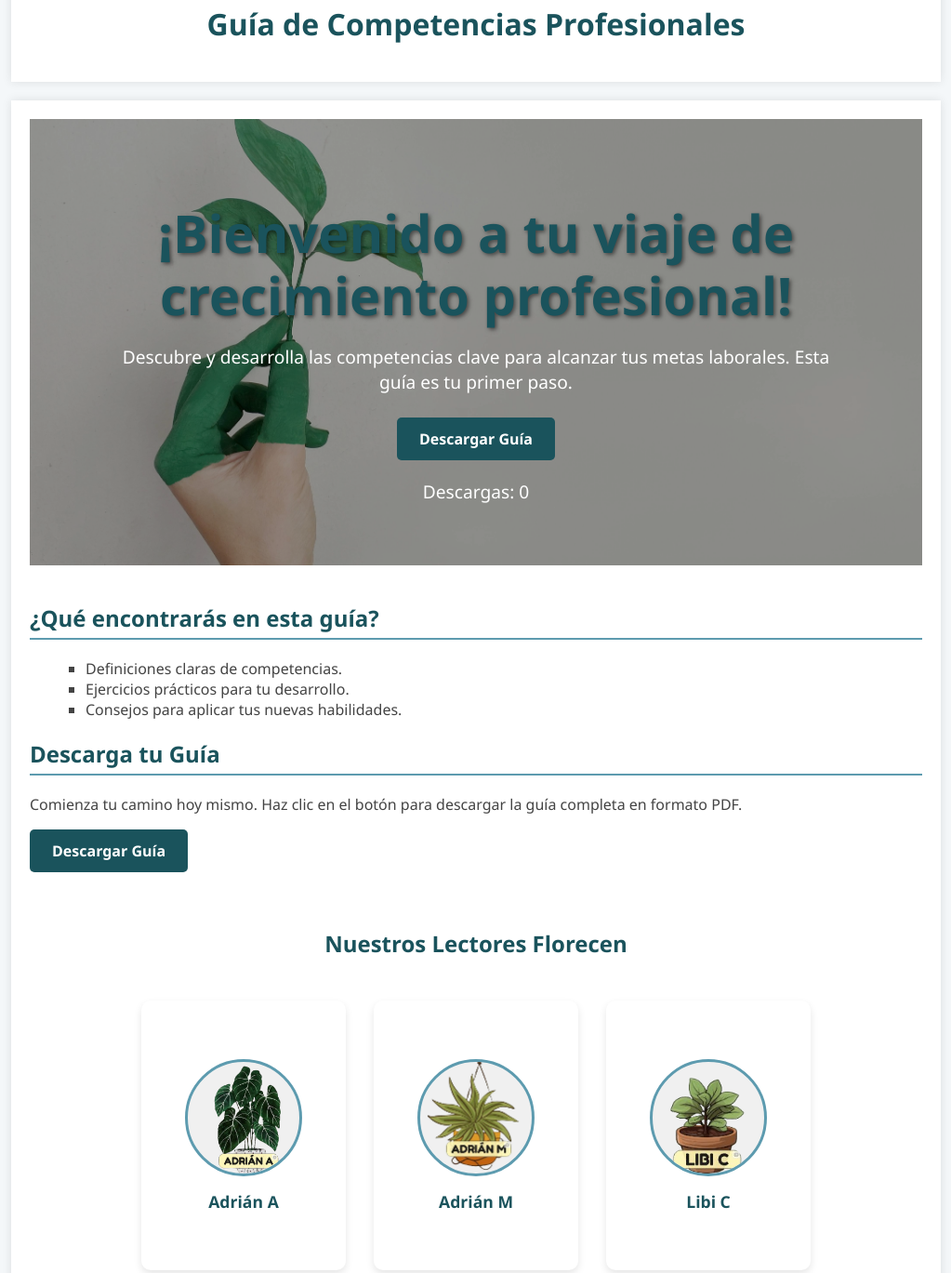
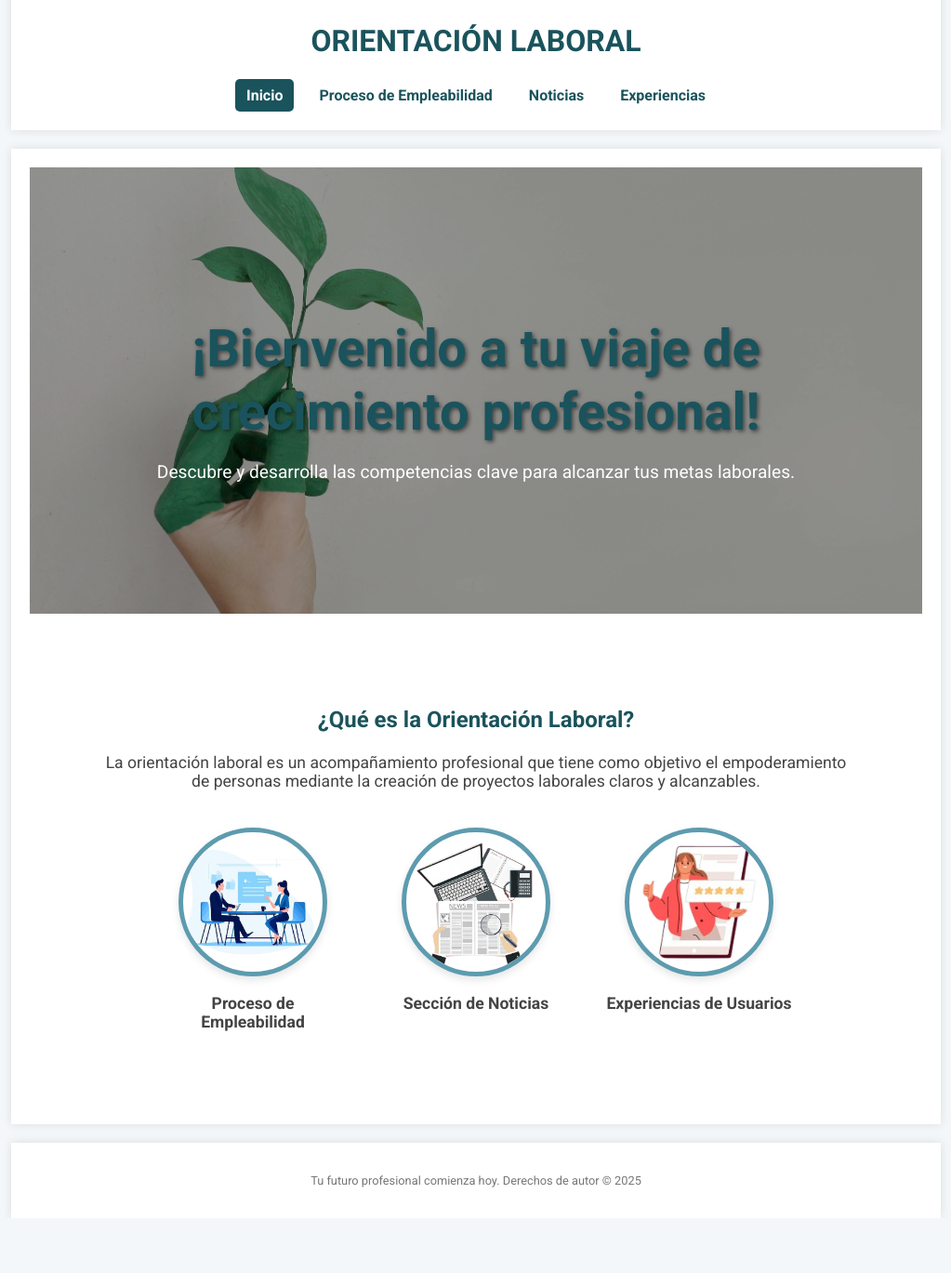
Before and after one commit to MccarthyJamil/Orientaci-nLaboral, a plain HTML site: page index.html in a window 1280 px wide. Shown: the part 16-1385 px from the top of the page at 93% size, without its empty margins (128-1151 px from the left). After the commit the page ends 1326 px from the top, so only its background shows below. Drawn offline with Linux system fonts and the light colour scheme.

Commit message:
Cambios hechos de secciones en forma de burbuja

```diff
--- a/css/style.css
+++ b/css/style.css
@@ -1,19 +1,22 @@
+/* Estilos generales del cuerpo y tipografía */
 body {
-    background-color: #f4f7f9; /* Un gris claro, más suave */
-    font-family: 'Segoe UI', Tahoma, Geneva, Verdana, sans-serif; /* Una fuente más profesional */
-    color: #444; /* Un gris oscuro, menos agresivo que el negro */
+    background-color: #f4f7f9;
+    font-family: 'Roboto', sans-serif;
+    color: #444;
     margin: 0;
     padding: 0;
 }
 
+h1, h2 {
+    color: #1a535c;
+}
+
 h1 {
-    color: #1a535c; /* Un azul oscuro, que transmite confianza */
     text-align: center;
 }
 
 h2 {
-    color: #1a535c;
-    border-bottom: 2px solid #5d9baf; /* Un azul más claro para el borde */
+    border-bottom: 2px solid #5d9baf;
     padding-bottom: 5px;
 }
 
@@ -21,10 +24,13 @@ ul {
     list-style-type: square;
     margin-left: 20px;
 }
+
 .destacado {
-    font-weight: 600; /* Negrita con un grosor específico */
+    font-weight: 600;
     color: #5d9baf;
 }
+
+/* Estructura principal de la página */
 header, main, footer {
     width: 90%;
     max-width: 960px;
@@ -48,15 +54,35 @@ footer {
     color: #777;
 }
 
-/* Opcional: Eliminar el padding del body que ya no es necesario */
-body {
-    padding: 0;
+/* Estilos de la navegación */
+nav {
+    display: flex;
+    justify-content: center;
+    gap: 15px;
+    margin-top: 10px;
 }
 
-/* Opcional: Centrar el h1 del header */
-header h1 {
-    margin-top: 0;
+nav a {
+    text-decoration: none;
+    color: #1a535c;
+    font-weight: 700;
+    padding: 8px 12px;
+    border-radius: 5px;
+    transition: background-color 0.3s ease;
 }
+
+nav a:hover {
+    background-color: #f0f0f0;
+}
+
+nav a.active {
+    background-color: #1a535c;
+    color: #fff;
+    pointer-events: none;
+    cursor: default;
+}
+
+/* Estilos para el botón de descarga */
 .button {
     display: inline-block;
     background-color: #1a535c;
@@ -71,115 +97,150 @@ header h1 {
 .button:hover {
     background-color: #0d3b66;
 }
-/* Estilos para la sección de la galería */
-.gallery-section {
-    padding: 40px 20px; /* Más espacio vertical para la sección */
-    text-align: center; /* Centra el título y el contenido */
-}
 
-.gallery-section h2 {
-    margin-bottom: 40px; /* Espacio debajo del título de la galería */
-    border-bottom: none; /* Quitamos el borde del h2 en esta sección si no lo queremos */
-    color: #1a535c; /* Aseguramos el color principal */
-}
-
-/* Contenedor principal de la galería - Usaremos Flexbox para organizar los items */
-.gallery-container {
-    display: flex; /* Habilitar Flexbox */
-    flex-wrap: wrap; /* Permitir que los items salten a la siguiente línea */
-    justify-content: center; /* Centrar los items horizontalmente */
-    gap: 30px; /* Espacio entre los items de la galería */
-    margin-top: 30px;
-}
-
-/* Estilos para cada item de la galería (imagen + nombre) */
-.gallery-item {
-    background-color: #ffffff;
-    border-radius: 10px; /* Bordes ligeramente redondeados para el contenedor del item */
-    box-shadow: 0 4px 8px rgba(0, 0, 0, 0.1);
-    padding: 20px;
+/* Estilos del Hero Section */
+.hero-section {
+    position: relative;
+    width: 100%;
+    height: 60vh;
+    background-image: url('../images/header.jpg');
+    background-size: cover;
+    background-position: center;
+    display: flex;
+    align-items: center;
+    justify-content: center;
     text-align: center;
-    width: 180px; /* Ancho fijo para cada item */
-    display: flex; /* Usar flexbox internamente para centrar contenido */
-    flex-direction: column; /* Apilar imagen y nombre verticalmente */
-    align-items: center; /* Centrar contenido horizontalmente */
-    justify-content: center; /* Centrar contenido verticalmente si hay espacio */
-    min-height: 250px; /* Altura mínima para que todos se vean similares */
-}
-
-/* Estilos para las imágenes de las flores - ¡Aquí viene el marco ovalado! */
-.gallery-item img {
-    width: 120px;
-    height: 120px;
-    object-fit: contain; /* ¡Cambiado aquí! */
-    border-radius: 50%;
-    border: 3px solid #5d9baf;
-    margin-bottom: 15px;
-    background-color: #f0f0f0; /* Agregamos un color de fondo para las "barras" */
-}
-
-/* Estilos para el nombre del lector */
-.gallery-item p {
-    font-weight: 600;
-    color: #1a535c;
-    margin: 0; /* Quitar el margen por defecto de los párrafos */
-    font-size: 1.1em;
-}
-/* Estilo para el enlace de la página activa */
-nav a.active {
-    background-color: #1a535c; /* Un color más oscuro para la página actual */
-    pointer-events: none; /* Deshabilita el clic en el enlace activo */
-    cursor: default; /* Cambia el cursor a la flecha por defecto */
-}
-/* Estilos para el encabezado principal (Hero Section) */
-.hero-section {
-    position: relative; /* Es clave para que el contenido se posicione sobre la imagen */
-    width: 100%;
-    height: 60vh; /* Altura de la sección (60% de la altura de la ventana de visualización) */
-    background-image: url('../images/header.jpg'); /* Carga tu imagen de fondo */
-    background-size: cover; /* Ajusta la imagen para cubrir todo el contenedor sin distorsionarse */
-    background-position: center; /* Centra la imagen */
-    display: flex;
-    align-items: center; /* Centra verticalmente el contenido */
-    justify-content: center; /* Centra horizontalmente el contenido */
-    text-align: center; /* Centra el texto dentro del contenedor */
-    color: #fff; /* Color del texto para que contraste con la imagen de fondo */
-    box-shadow: inset 0 0 0 2000px rgba(0, 0, 0, 0.4); /* Capa oscura sobre la imagen para mejorar la legibilidad del texto */
+    color: #fff;
+    box-shadow: inset 0 0 0 2000px rgba(0, 0, 0, 0.4);
     margin-bottom: 40px;
 }
 
-/* Estilos para el contenedor de contenido */
 .hero-content {
     max-width: 800px;
     padding: 20px;
 }
 
-/* Estilos para los títulos dentro de la hero section */
 .hero-section h1 {
-    font-size: 3.5em; /* Tamaño de fuente grande para el título principal */
+    font-size: 3.5em;
     font-weight: 700;
     margin-bottom: 10px;
     text-shadow: 2px 2px 4px rgba(0, 0, 0, 0.5);
     line-height: 1.2;
 }
 
-/* Estilos para el párrafo dentro de la hero section */
 .hero-section p {
     font-size: 1.2em;
     margin-bottom: 25px;
 }
-/* Media Query para dispositivos móviles (pantallas de hasta 768px de ancho) */
+
+/* Nuevos estilos para la sección de presentación con círculos */
+.presentation-section {
+    padding: 40px 20px;
+    text-align: center;
+}
+
+.presentation-section h2 {
+    border-bottom: none;
+    margin-bottom: 10px;
+}
+
+.presentation-section p {
+    font-size: 1.1em;
+    margin-bottom: 40px;
+    max-width: 800px;
+    margin-left: auto;
+    margin-right: auto;
+}
+
+.circles-container {
+    display: flex;
+    flex-wrap: wrap;
+    justify-content: center;
+    gap: 40px;
+}
+
+.circle-link {
+    text-decoration: none;
+    color: #444;
+    text-align: center;
+    width: 200px;
+    transition: transform 0.3s ease;
+}
+
+.circle-link:hover {
+    transform: translateY(-10px);
+}
+
+.circle-link img {
+    width: 150px;
+    height: 150px;
+    object-fit: cover;
+    border-radius: 50%;
+    border: 5px solid #5d9baf;
+    box-shadow: 0 4px 8px rgba(0, 0, 0, 0.1);
+}
+
+.circle-link p {
+    margin-top: 15px;
+    font-weight: 700;
+}
+
+/* Estilos de la galería */
+.gallery-container {
+    display: flex;
+    flex-wrap: wrap;
+    justify-content: center;
+    gap: 30px;
+    margin-top: 30px;
+}
+
+.gallery-item {
+    background-color: #ffffff;
+    border-radius: 10px;
+    box-shadow: 0 4px 8px rgba(0, 0, 0, 0.1);
+    padding: 20px;
+    text-align: center;
+    width: 180px;
+    display: flex;
+    flex-direction: column;
+    align-items: center;
+    justify-content: center;
+    min-height: 250px;
+}
+
+.gallery-item img {
+    width: 120px;
+    height: 120px;
+    object-fit: contain;
+    border-radius: 50%;
+    border: 3px solid #5d9baf;
+    margin-bottom: 15px;
+    background-color: #f0f0f0;
+}
+
+.gallery-item p {
+    font-weight: 600;
+    color: #1a535c;
+    margin: 0;
+    font-size: 1.1em;
+}
+
+/* Media Query para dispositivos móviles */
 @media (max-width: 768px) {
-    /* Ajustes para el encabezado principal (Hero Section) */
     .hero-section {
-        height: 50vh; /* Reducir la altura para que no ocupe toda la pantalla en móviles */
-        box-shadow: inset 0 0 0 2000px rgba(0, 0, 0, 0.5); /* Aumentar la opacidad del color oscuro */
-        background-attachment: fixed; /* Fija la imagen de fondo para un mejor efecto visual y responsivo */
+        height: 80vh;
+        box-shadow: inset 0 0 0 2000px rgba(0, 0, 0, 0.5);
+        background-image: none;
+        background-color: #5d9baf;
     }
 
-    /* Ajustes para el título dentro del hero */
     .hero-section h1 {
-        font-size: 2.2em; /* Reducir el tamaño del texto para que no se vea tan grande */
+        font-size: 2.2em;
         line-height: 1.3;
     }
+
+    .circles-container {
+        flex-direction: column;
+        align-items: center;
+    }
 }
--- a/index.html
+++ b/index.html
@@ -1,17 +1,23 @@
 <!DOCTYPE html>
-<html>
+<html lang="es">
 <head>
-    <meta charset="UTF-8" />
+    <meta charset="UTF-8">
     <meta name="viewport" content="width=device-width, initial-scale=1.0">
-    <title>página de competencias</title>
+    <title>Guía de Competencias Profesionales</title>
     <link rel="stylesheet" href="css/style.css">
+    <link rel="preconnect" href="https://fonts.googleapis.com">
+    <link rel="preconnect" href="https://fonts.gstatic.com" crossorigin>
+    <link href="https://fonts.googleapis.com/css2?family=Roboto:wght@400;700&display=swap" rel="stylesheet">
 </head>
 <body>
+
     <header>
-        <h1>Guía de Competencias Profesionales</h1>
+        <h1>ORIENTACIÓN LABORAL</h1>
         <nav>
-
-
+            <a href="index.html" class="active">Inicio</a>
+            <a href="empleabilidad.html">Proceso de Empleabilidad</a>
+            <a href="noticias.html">Noticias</a>
+            <a href="experiencias.html">Experiencias</a>
         </nav>
     </header>
 
@@ -19,33 +25,36 @@
         <section class="hero-section">
             <div class="hero-content">
                 <h1>¡Bienvenido a tu viaje de crecimiento profesional!</h1>
-            <p>Descubre y desarrolla las competencias clave para alcanzar tus metas laborales. Esta guía es tu primer paso.</p>
-            <a href="ruta/a/tu/guia.pdf" download id="download-button" class="button">Descargar Guía</a>
+                <p>Descubre y desarrolla las competencias clave para alcanzar tus metas laborales.</p>
             </div>
         </section>
 
-    <h2>¿Qué encontrarás en esta guía?</h2>
-    <ul>
-        <li>Definiciones claras de competencias.</li>
-        <li>Ejercicios prácticos para tu desarrollo.</li>
-        <li>Consejos para aplicar tus nuevas habilidades.</li>
-    </ul>
-        </section>
-        <section>
-            <h2>Descarga tu Guía</h2>
-            <p>Comienza tu camino hoy mismo. Haz clic en el botón para descargar la guía completa en formato PDF.</p>
-            <a href="https://drive.google.com/file/d/1LaY7pPG2k0l00SfhhweuHUvU1sYNZKbz/view?usp=drive_link" download id="download-button" class="button">Descargar Guía</a>
-        </section>
-        <section class="gallery-section">
-            <h2>Nuestros Lectores Florecen</h2>
-            <div id="gallery-container" class="gallery-container">
+        <section class="presentation-section">
+            <h2>¿Qué es la Orientación Laboral?</h2>
+            <p>La orientación laboral es un acompañamiento profesional que tiene como objetivo el empoderamiento de personas mediante la creación de proyectos laborales claros y alcanzables.</p>
+
+            <div class="circles-container">
+                <a href="empleabilidad.html" class="circle-link">
+                    <img src="images/Empleabilidad.png" alt="Proceso de Empleabilidad">
+                    <p>Proceso de Empleabilidad</p>
+                </a>
+                <a href="noticias.html" class="circle-link">
+                    <img src="images/News.png" alt="Sección de Noticias">
+                    <p>Sección de Noticias</p>
+                </a>
+                <a href="experiencia.html" class="circle-link">
+                    <img src="images/Experiencia.png" alt="Experiencias de Usuarios">
+                    <p>Experiencias de Usuarios</p>
+                </a>
             </div>
         </section>
+
     </main>
 
     <footer>
         <p>Tu futuro profesional comienza hoy. Derechos de autor © 2025</p>
     </footer>
+
     <script src="js/script.js"></script>
 
 </body>
--- a/js/script.js
+++ b/js/script.js
@@ -1,55 +1,6 @@
-// CÓDIGO PARA LA PÁGINA DE INICIO (BOTÓN DE DESCARGA Y TÍTULO)
-// -----------------------------------------------------------
-
-// 1. Seleccionar el elemento HTML que queremos modificar
-const tituloPrincipal = document.querySelector('h1');
-
-// 2. Definir una función que cambie el color del texto
-function cambiarColor() {
-    tituloPrincipal.style.color = '#FF5733'; // Cambia el color a naranja
-}
-
-// 3. Añadir un "escuchador de eventos" al elemento
-tituloPrincipal.addEventListener('click', cambiarColor);
-
-// Código del contador de descargas
-const downloadButton = document.getElementById('download-button');
-const contadorElemento = document.createElement('p');
-contadorElemento.className = 'contador';
-
-// Si el botón de descarga existe en la página, añade el contador
-if (downloadButton) {
-    downloadButton.parentNode.appendChild(contadorElemento);
-
-    // Función para actualizar el contador en la página
-    function actualizarContador() {
-        let contador = localStorage.getItem('descargas');
-        contador = contador ? parseInt(contador) : 0;
-        contadorElemento.textContent = `Descargas: ${contador}`;
-    }
-
-    // Función que se ejecuta cuando se hace clic en el botón de descarga
-    function manejarDescarga(event) {
-        let contador = localStorage.getItem('descargas');
-        contador = contador ? parseInt(contador) + 1 : 1;
-        localStorage.setItem('descargas', contador);
-        actualizarContador();
-    }
-
-    // Inicializar el contador al cargar la página
-    actualizarContador();
-
-    // Añadir el "escuchador de eventos" al botón de descarga
-    downloadButton.addEventListener('click', manejarDescarga);
-}
-
-
-// CÓDIGO PARA LA PÁGINA DE GALERÍA (LECTORES QUE FLORECEN)
-// -----------------------------------------------------------
-
-// Este código solo se ejecutará si el elemento con el ID 'gallery-container' existe en la página
+// CÓDIGO PARA LA PÁGINA DE EXPERIENCIAS (GALERÍA Y RESEÑAS)
+// Este código solo se ejecutará si el elemento con el ID 'gallery-container' existe
 if (document.getElementById('gallery-container')) {
-    // Arreglo con la lista de personas y sus flores
     const lectores = [
         { nombre: 'Adrián A', flor: 'ADRIAN_A.png' },
         { nombre: 'Adrián M', flor: 'ADRIAN_M.png' },
@@ -57,34 +8,59 @@ if (document.getElementById('gallery-container')) {
         { nombre: 'Jenni G', flor: 'JENNI_G.png' }
     ];
 
-    // 1. Seleccionar el contenedor donde irá la galería
     const galleryContainer = document.getElementById('gallery-container');
 
-    // 2. Función para crear y agregar un elemento a la galería
     function crearElementoGaleria(lector) {
-        // Creamos un nuevo div para cada persona
         const galleryItem = document.createElement('div');
         galleryItem.className = 'gallery-item';
 
-        // Creamos la imagen de la flor
         const flowerImage = document.createElement('img');
         flowerImage.src = `images/${lector.flor}`;
         flowerImage.alt = `Flor para ${lector.nombre}`;
 
-        // Creamos el párrafo con el nombre
         const lectorName = document.createElement('p');
         lectorName.textContent = lector.nombre;
 
-        // Agregamos la imagen y el nombre al div del item
         galleryItem.appendChild(flowerImage);
         galleryItem.appendChild(lectorName);
 
-        // Agregamos el item completo al contenedor de la galería
         galleryContainer.appendChild(galleryItem);
     }
 
-    // 3. Recorrer el arreglo y crear un elemento para cada lector
     lectores.forEach(lector => {
         crearElementoGaleria(lector);
     });
 }
+
+
+// CÓDIGO PARA EL CONTADOR DE DESCARGAS (SE EJECUTARÁ EN LA PÁGINA DE EMPLEABILIDAD)
+if (document.getElementById('download-button')) {
+    const downloadButton = document.getElementById('download-button');
+    const contadorElemento = document.createElement('p');
+    contadorElemento.className = 'contador';
+    downloadButton.parentNode.appendChild(contadorElemento);
+
+    const API_ENDPOINT = 'https://api.countapi.xyz/hit/tu-guia-profesional/downloads';
+
+    async function actualizarContador() {
+        try {
+            const response = await fetch(API_ENDPOINT);
+            const data = await response.json();
+            contadorElemento.textContent = `Descargas: ${data.value}`;
+        } catch (error) {
+            console.error('Error al obtener el contador:', error);
+        }
+    }
+
+    async function manejarDescarga(event) {
+        try {
+            const response = await fetch(API_ENDPOINT + '/visits');
+            await response.json();
+        } catch (error) {
+            console.error('Error al registrar la descarga:', error);
+        }
+    }
+
+    actualizarContador();
+    downloadButton.addEventListener('click', manejarDescarga);
+}
```
Also changed, not shown: images/Empleabilidad.png (added), images/Experiencia.png (added), images/News.png (added). Lines whose indentation alone changed are shown as unchanged.
